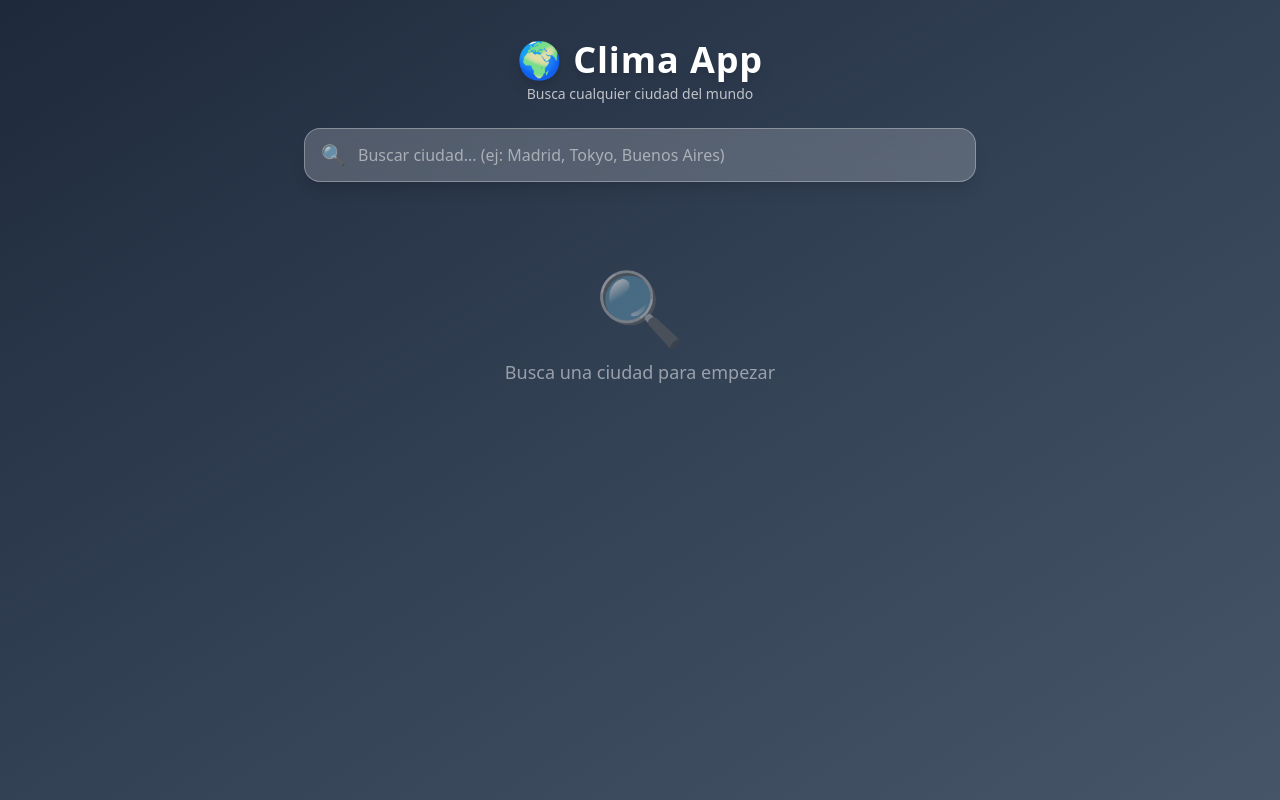
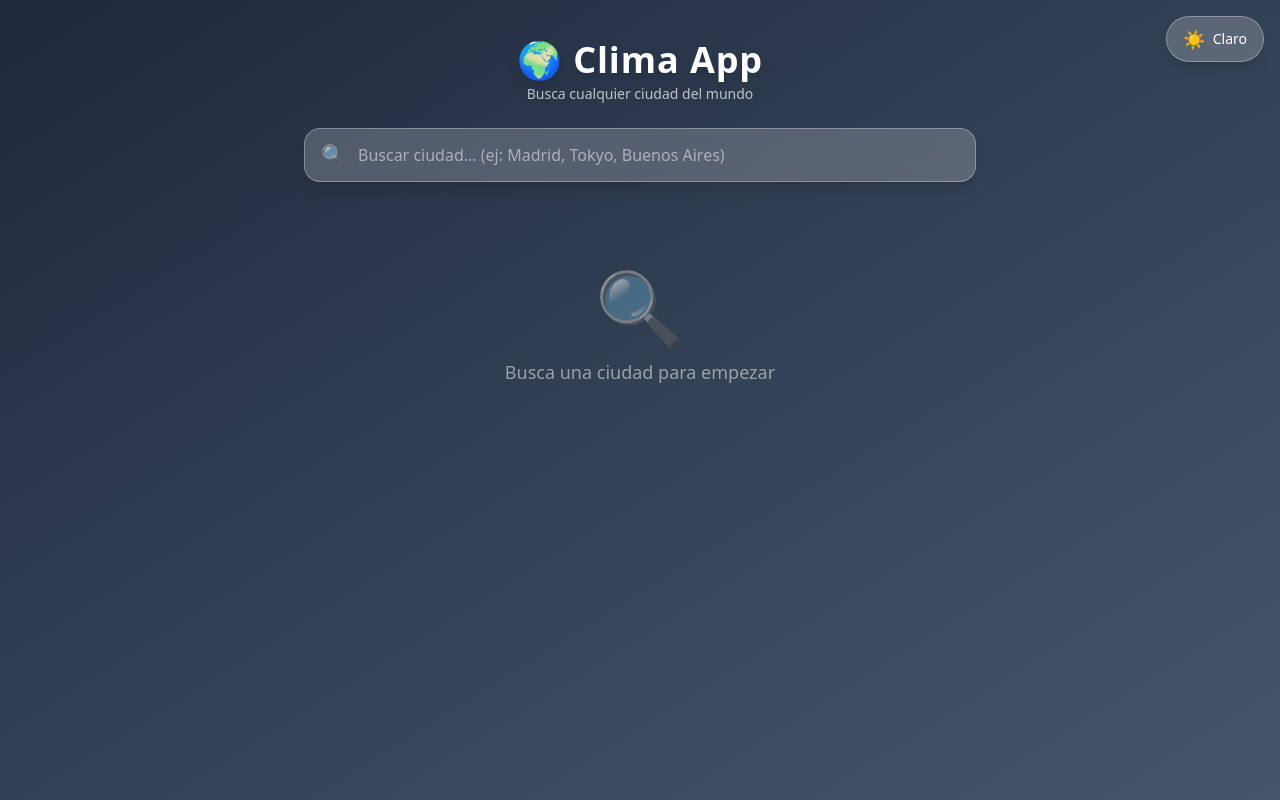
Before and after one commit to GeltPOC/clima-app, a Next.js app: page /clima-app/ in a window 1280 px wide. Built offline with nearby package versions, Linux system fonts and the light colour scheme.

Commit message:
feat: Añadir modo oscuro a la web del clima

```diff
--- a/src/app/globals.css
+++ b/src/app/globals.css
@@ -7,3 +7,8 @@
     text-shadow: 0 2px 4px rgba(0,0,0,0.3);
   }
 }
+
+/* Dark mode base */
+html.dark {
+  color-scheme: dark;
+}
--- /dev/null
+++ b/src/features/weather/components/DarkModeToggle.tsx
@@ -0,0 +1,44 @@
+'use client'
+import { useEffect, useState } from 'react'
+
+export default function DarkModeToggle() {
+  const [dark, setDark] = useState(false)
+
+  // Inicializa según preferencia guardada o del sistema
+  useEffect(() => {
+    const saved = localStorage.getItem('theme')
+    const prefersDark = window.matchMedia('(prefers-color-scheme: dark)').matches
+    const isDark = saved ? saved === 'dark' : prefersDark
+    setDark(isDark)
+    document.documentElement.classList.toggle('dark', isDark)
+  }, [])
+
+  function toggle() {
+    const next = !dark
+    setDark(next)
+    document.documentElement.classList.toggle('dark', next)
+    localStorage.setItem('theme', next ? 'dark' : 'light')
+  }
+
+  return (
+    <button
+      onClick={toggle}
+      title={dark ? 'Cambiar a modo claro' : 'Cambiar a modo oscuro'}
+      className="
+        absolute top-4 right-4
+        flex items-center gap-2
+        bg-white/20 hover:bg-white/30
+        dark:bg-white/10 dark:hover:bg-white/20
+        backdrop-blur-md border border-white/30
+        text-white rounded-full px-4 py-2 text-sm font-medium
+        shadow-lg transition-all duration-300
+        select-none cursor-pointer
+      "
+    >
+      <span className="text-lg transition-transform duration-500" style={{ transform: dark ? 'rotate(180deg)' : 'rotate(0deg)' }}>
+        {dark ? '🌙' : '☀️'}
+      </span>
+      <span className="hidden sm:inline">{dark ? 'Oscuro' : 'Claro'}</span>
+    </button>
+  )
+}
--- a/src/features/weather/components/ForecastRow.tsx
+++ b/src/features/weather/components/ForecastRow.tsx
@@ -11,7 +11,7 @@ export default function ForecastRow({ weather }: Props) {
   const { daily } = weather
 
   return (
-    <div className="bg-white/15 backdrop-blur-md border border-white/25 rounded-3xl p-5 shadow-2xl text-white">
+    <div className="bg-white/15 dark:bg-black/30 backdrop-blur-md border border-white/25 dark:border-white/10 rounded-3xl p-5 shadow-2xl text-white">
       <h3 className="text-white/70 text-sm font-semibold mb-4 uppercase tracking-widest">Próximos 7 días</h3>
       <div className="grid grid-cols-7 gap-1">
         {daily.time.map((dateStr, i) => {
@@ -20,7 +20,7 @@ export default function ForecastRow({ weather }: Props) {
           const info = getWeatherInfo(daily.weather_code[i])
           return (
             <div key={dateStr} className={`flex flex-col items-center gap-1 rounded-2xl py-3 px-1 transition-colors ${
-              i === 0 ? 'bg-white/20 border border-white/30' : 'hover:bg-white/10'
+              i === 0 ? 'bg-white/20 dark:bg-black/30 border border-white/30 dark:border-white/10' : 'hover:bg-white/10 dark:hover:bg-black/20'
             }`}>
               <span className="text-white/60 text-xs font-medium">{dayName}</span>
               <span className="text-2xl" title={info.label}>{info.icon}</span>
--- a/src/features/weather/components/SearchBar.tsx
+++ b/src/features/weather/components/SearchBar.tsx
@@ -54,7 +54,7 @@ export default function SearchBar({ onSelect, base }: Props) {
 
   return (
     <div ref={wrapRef} className="relative w-full">
-      <div className="flex items-center bg-white/20 backdrop-blur-md border border-white/30 rounded-2xl px-4 py-3 gap-3 shadow-lg focus-within:border-white/60 transition-all">
+      <div className="flex items-center bg-white/20 dark:bg-black/30 backdrop-blur-md border border-white/30 dark:border-white/10 rounded-2xl px-4 py-3 gap-3 shadow-lg focus-within:border-white/60 dark:focus-within:border-white/30 transition-all">
         {loading
           ? <div className="w-5 h-5 border-2 border-white/50 border-t-white rounded-full animate-spin flex-shrink-0" />
           : <span className="text-white/70 text-xl flex-shrink-0">🔍</span>
@@ -75,7 +75,7 @@ export default function SearchBar({ onSelect, base }: Props) {
       </div>
 
       {open && (
-        <ul className="absolute top-full left-0 right-0 mt-2 bg-slate-800/95 backdrop-blur-md border border-white/20 rounded-2xl overflow-hidden shadow-2xl z-50">
+        <ul className="absolute top-full left-0 right-0 mt-2 bg-slate-800/95 dark:bg-slate-950/98 backdrop-blur-md border border-white/20 dark:border-white/10 rounded-2xl overflow-hidden shadow-2xl z-50">
           {results.map((r, i) => (
             <li key={`${r.id ?? i}`}>
               <button
--- a/src/features/weather/components/WeatherApp.tsx
+++ b/src/features/weather/components/WeatherApp.tsx
@@ -3,6 +3,7 @@ import { useState } from 'react'
 import SearchBar from './SearchBar'
 import WeatherCard from './WeatherCard'
 import ForecastRow from './ForecastRow'
+import DarkModeToggle from './DarkModeToggle'
 import { GeoResult, WeatherData } from '../types/weather.types'
 
 const BASE = '/clima-app'
@@ -32,9 +33,11 @@ export default function WeatherApp() {
 
   const isDay = weather ? weather.current.is_day === 1 : true
   const bg = weather ? getGradient(weather.current.weather_code, isDay) : 'from-slate-800 via-slate-700 to-slate-600'
+  // En dark mode forzamos overlay oscuro adicional via clase en main, gestionado por DarkModeToggle en html
 
   return (
-    <main className={`min-h-screen bg-gradient-to-br ${bg} transition-all duration-1000 flex flex-col items-center px-4 py-10`}>
+    <main className={`relative min-h-screen bg-gradient-to-br ${bg} dark:brightness-75 transition-all duration-1000 flex flex-col items-center px-4 py-10`}>
+      <DarkModeToggle />
       <div className="w-full max-w-2xl flex flex-col gap-6">
         <header className="text-center">
           <h1 className="text-4xl font-bold text-white drop-shadow-lg tracking-wide">🌍 Clima App</h1>
--- a/src/features/weather/components/WeatherCard.tsx
+++ b/src/features/weather/components/WeatherCard.tsx
@@ -15,7 +15,7 @@ export default function WeatherCard({ weather, location }: Props) {
   const minTemp = weather.daily.temperature_2m_min[0]
 
   return (
-    <div className="bg-white/15 backdrop-blur-md border border-white/25 rounded-3xl p-6 shadow-2xl text-white">
+    <div className="bg-white/15 dark:bg-black/30 backdrop-blur-md border border-white/25 dark:border-white/10 rounded-3xl p-6 shadow-2xl text-white">
       {/* Location */}
       <div className="mb-4">
         <h2 className="text-2xl font-bold">{location.name}</h2>
@@ -54,7 +54,7 @@ export default function WeatherCard({ weather, location }: Props) {
 
 function StatCard({ icon, label, value }: { icon: string; label: string; value: string }) {
   return (
-    <div className="bg-white/10 rounded-2xl px-4 py-3 flex items-center gap-3">
+    <div className="bg-white/10 dark:bg-black/20 rounded-2xl px-4 py-3 flex items-center gap-3">
       <span className="text-2xl">{icon}</span>
       <div>
         <p className="text-white/50 text-xs">{label}</p>
--- a/tailwind.config.ts
+++ b/tailwind.config.ts
@@ -1,5 +1,6 @@
 import type { Config } from 'tailwindcss'
 const config: Config = {
+  darkMode: 'class',
   content: ['./src/**/*.{ts,tsx}'],
   theme: {
     extend: {
```
